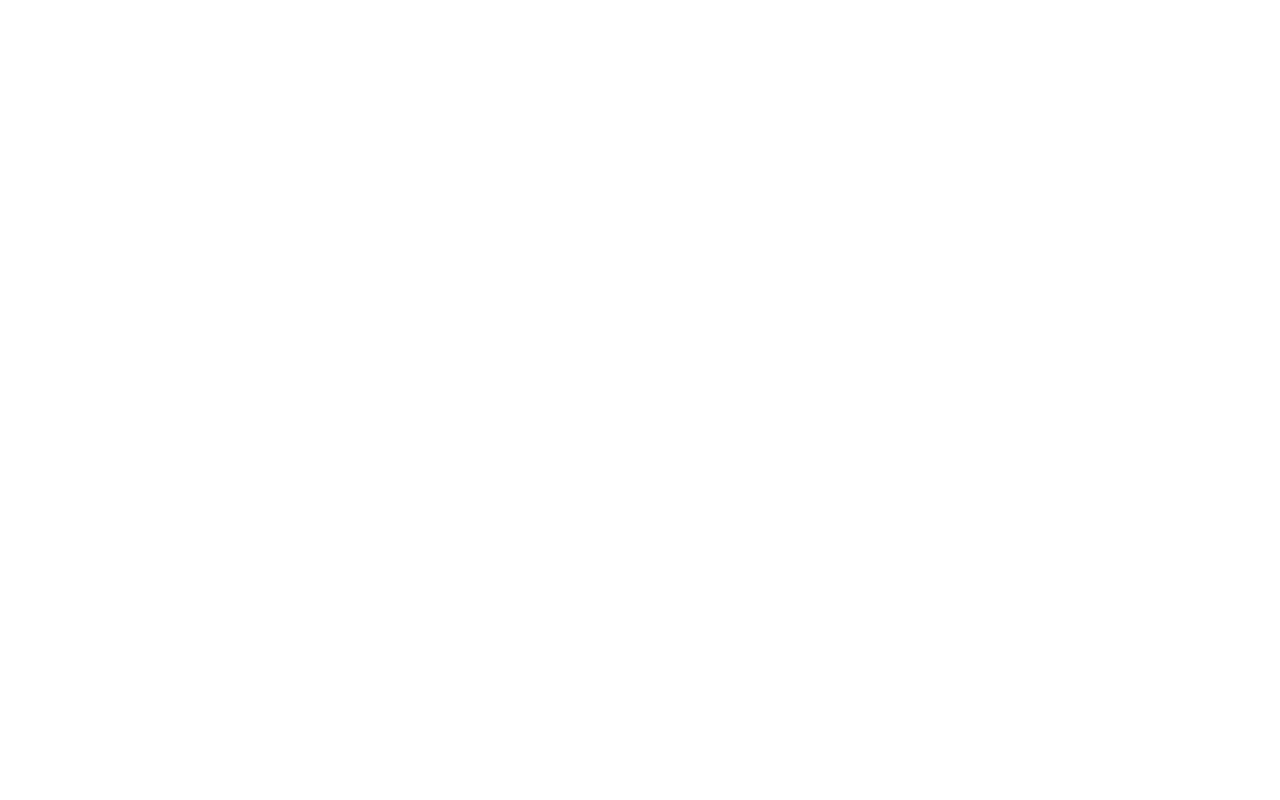
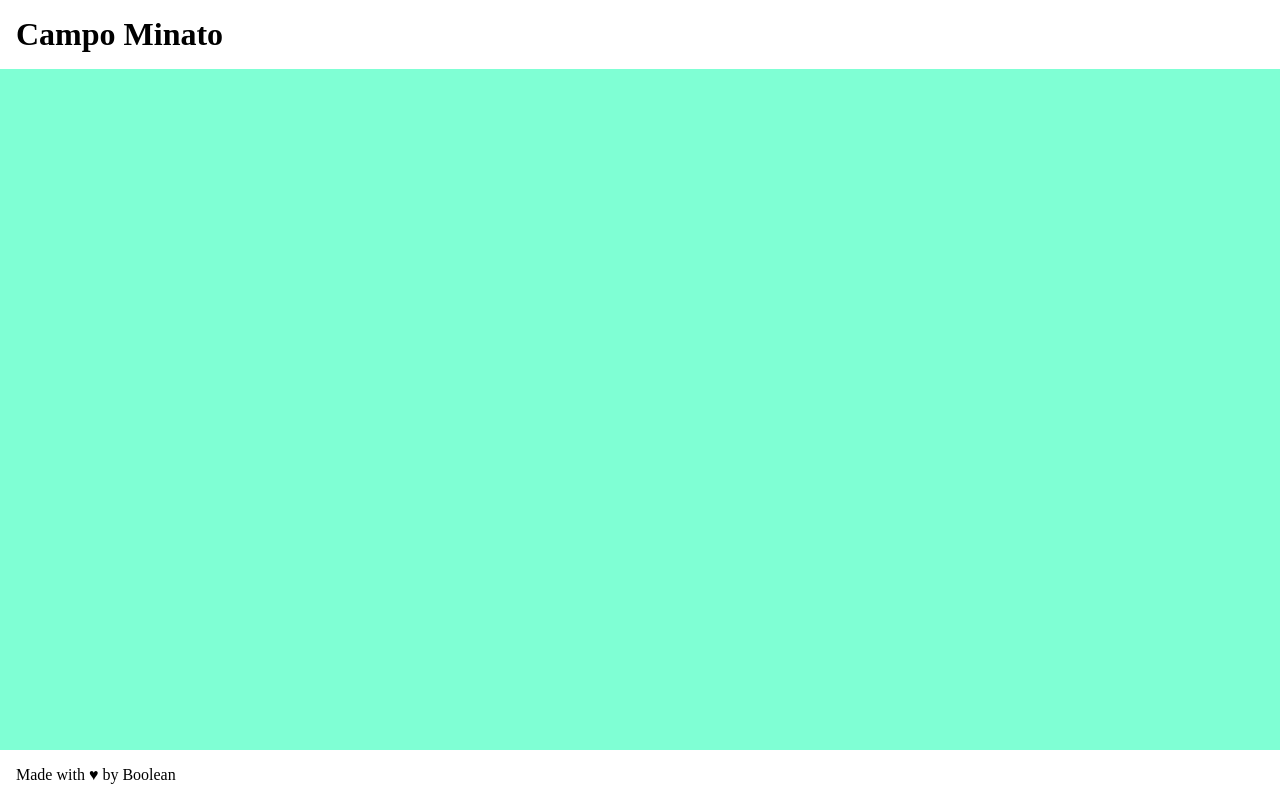
Before and after one commit to NicholasPeara92/js-campominato-grid, a plain HTML site: page index.html in a window 1280 px wide. Drawn offline with Linux system fonts and the light colour scheme.

Commit message:
Aggiunge classi stile

```diff
--- a/css/style.css
+++ b/css/style.css
@@ -5,3 +5,38 @@
     margin: 0;
     padding: 0;
 }
+
+body {
+    display: flex;
+    flex-direction: column;
+    height: 100vh;
+}
+
+header {
+    padding: 1rem;
+}
+
+main {
+    background-color: #7fffd4;
+    flex-grow: 1;
+    display: flex;
+}
+
+footer {
+    padding: 1rem;
+}
+
+.board {
+    height: 500px;
+    width: 500px;
+    display: flex;
+    align-content: flex-start;
+    margin: auto;
+    flex-wrap: wrap;
+}
+
+.board-cell {
+    width: calc(100% / 10);
+    height: calc(100% / 10);
+    border: 1px solid black;
+}
--- a/index.html
+++ b/index.html
@@ -8,9 +8,16 @@
     <link rel="stylesheet" href="css/style.css">
 </head>
 <body>
-    <header></header>
-    <main></main>
-    <footer></footer>
+    <header>
+        <h1>Campo Minato</h1>
+    </header>
+    <main>
+        <div class="board">
+        </div>
+    </main>
+    <footer>
+        <div>Made with &hearts; by Boolean</div>
+    </footer>
     <script src="js/main.js"></script>
 </body>
 </html>
```
